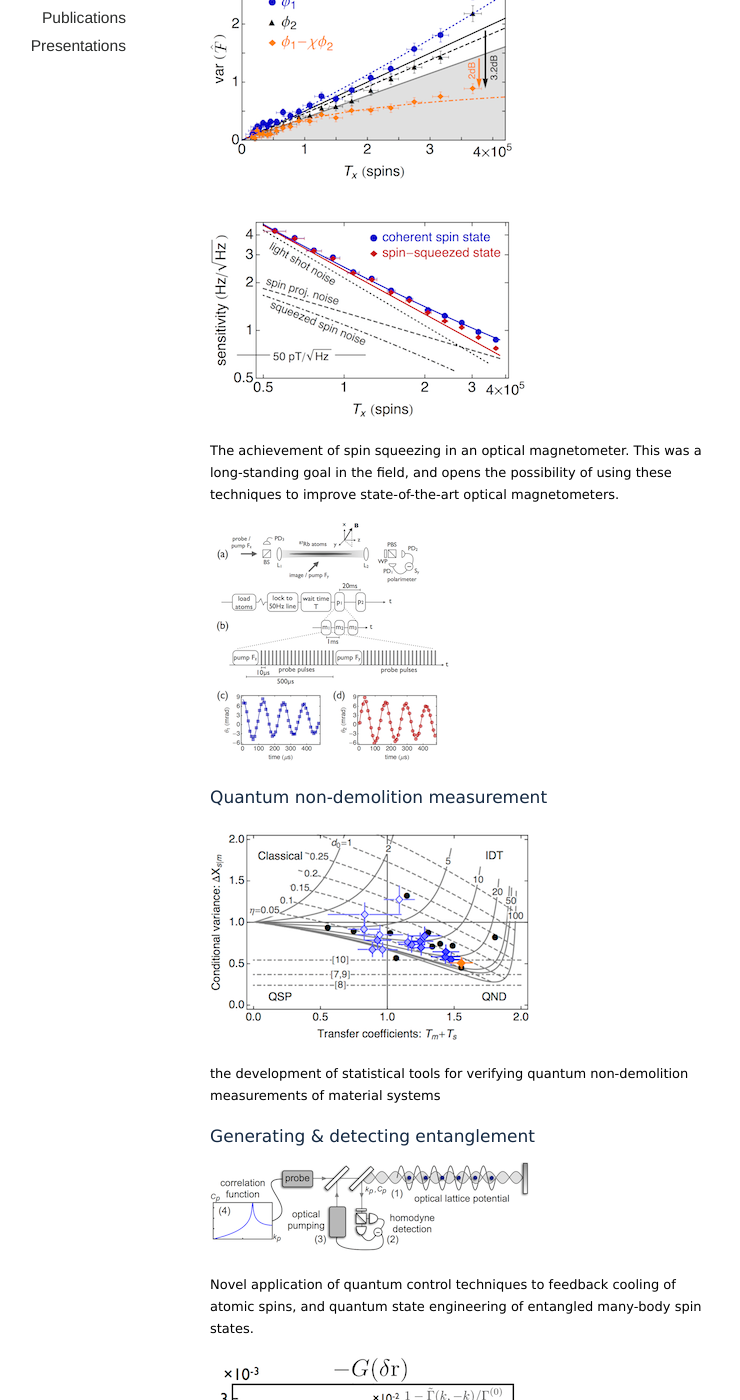
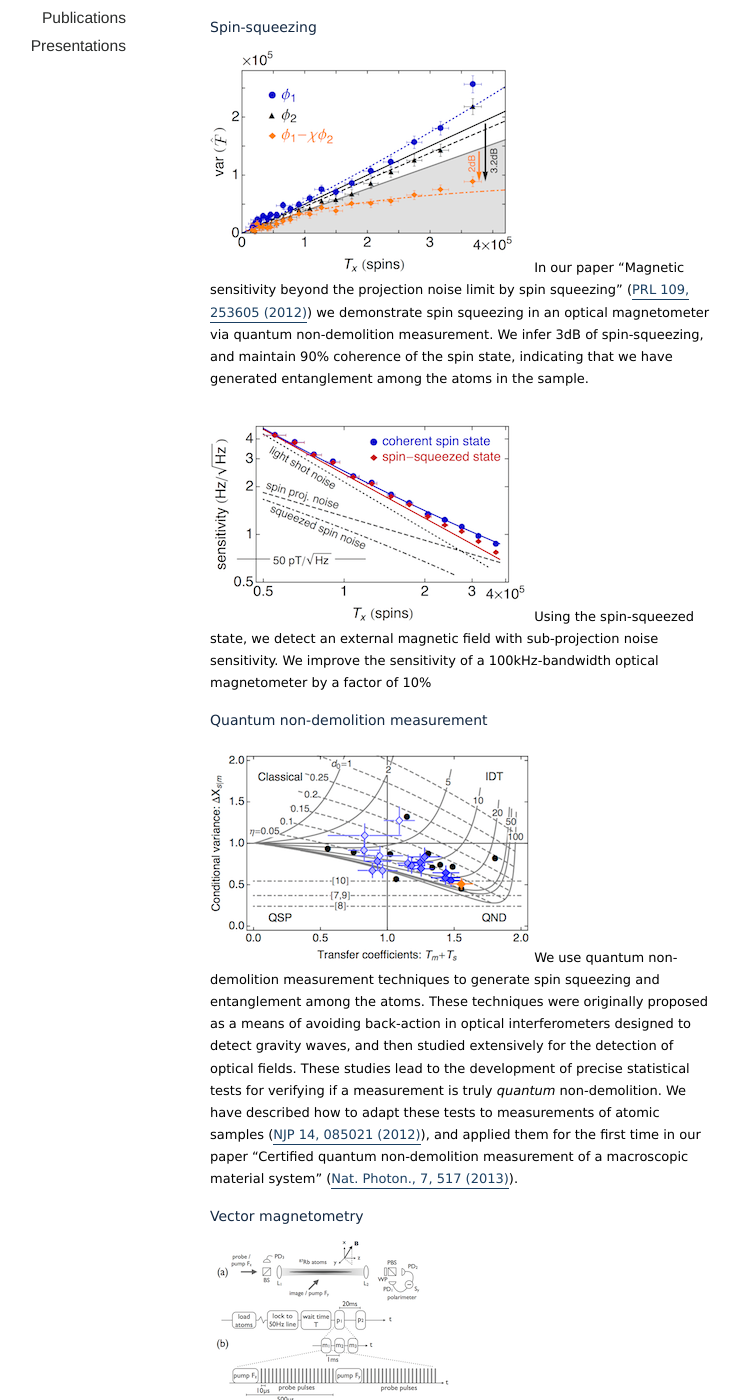
Before and after one commit to rjsewell/rjsewell.github.io, a Jekyll site: the page built from _pages/projects.md, in a window 1280 px wide and 1400 px high, scrolled down 253 px. Shown: the whole window, without its empty margins (180-920 px from the left). Built offline with Jekyll 4.4.1, drawn with Linux system fonts in a browser that asks for light colours; nearby versions of some CDN libraries; some of the changed text lies outside the part shown.

Commit message:
projects updated

```diff
--- a/_pages/projects.md
+++ b/_pages/projects.md
@@ -4,21 +4,27 @@
 title:     Projects
 ---
 
-#Spin squeezing & atomic magnetometry
+#Quantum-enhanced magnetometry
+
+We study how to improve the sensitivity of an optical magnetometer using techniques from quantum optics.
+
+###Spin-squeezing
 
 ![Singlet state]({{ site.url }}/assets/images/squeezing.png)
+In our paper "Magnetic sensitivity beyond the projection noise limit by spin squeezing" ([PRL 109, 253605 (2012)](http://prl.aps.org/abstract/PRL/v109/i25/e253605)) we demonstrate spin squeezing in an optical magnetometer via quantum non-demolition measurement. We infer 3dB of spin-squeezing, and maintain 90% coherence of the spin state, indicating that we have generated entanglement among the atoms in the sample.
 
 ![Singlet state]({{ site.url }}/assets/images/magnetometry.png)
+Using the spin-squeezed state, we detect an external magnetic field with sub-projection noise sensitivity. We improve the sensitivity of a 100kHz-bandwidth optical magnetometer by a factor of 10%
 
-The achievement of spin squeezing in an optical magnetometer. This was a long-standing goal in the field, and opens the possibility of using these techniques to improve state-of-the-art optical magnetometers.
+###Quantum non-demolition measurement
+
+![Singlet state]({{ site.url }}/assets/images/qnd.png)
+We use quantum non-demolition measurement techniques to generate spin squeezing and entanglement among the atoms. These techniques were originally proposed as a means of avoiding back-action in optical interferometers designed to detect gravity waves, and then studied extensively for the detection of  optical fields. These studies lead to the development of precise statistical tests for verifying if a measurement is truly *quantum* non-demolition. We have described how to adapt these tests to measurements of atomic samples ([NJP 14, 085021 (2012)](http://iopscience.iop.org/1367-2630/14/8/085021/)), and applied them for the first time in our paper "Certified quantum non-demolition measurement of a macroscopic material system" ([Nat. Photon., 7, 517 (2013)](http://www.nature.com/nphoton/journal/v7/n7/full/nphoton.2013.100.html)).
+
+###Vector magnetometry
 
 ![Singlet state]({{ site.url }}/assets/images/vector.png)
-
-#Quantum non-demolition measurement
-
-![Singlet state]({{ site.url }}/assets/images/qnd.png)
-
-the development of statistical tools for verifying quantum non-demolition measurements of material systems
+We have developed a simple technique for vector magnetometry using the cold atoms as an in-situ magnetic field probe. We monitor the free induction decay signals from two orthogonal polarized input states via paramagnetic Faraday rotation. From these we can reconstruct the magnitude and direction of the external magnetic field, with a measurement bandwidth of 1kHz.
 
 #Generating & detecting entanglement
 
@@ -38,7 +44,11 @@
 
 #Nonlinear quantum measurements
 
+###Interaction-based measurement
+
 ![Singlet state]({{ site.url }}/assets/images/superHeisenberg.png)
+
+###Alignment-to-orientation conversion
 
 ![Singlet state]({{ site.url }}/assets/images/nlaoc.png)
 
```
Also changed, not shown: 6 other files.
